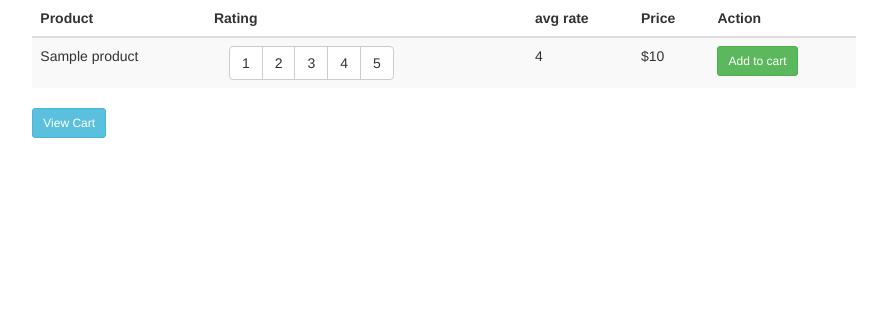
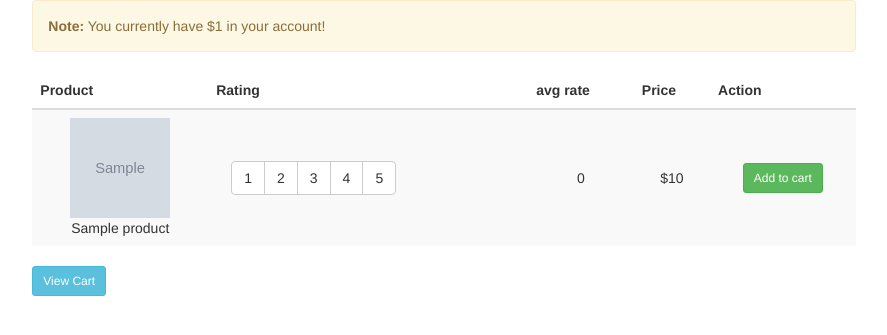
Before and after one commit to ckkaqa/simple-shopping, a PHP site: page / in a window 1280 px wide. Shown: the top 335 px of the page, without its empty margins (196-1083 px from the left). Run offline with PHP 8.4, Linux system fonts and the light colour scheme; the visitor is signed in with stand-in values (Sample User, id 1); tables that the repository leaves empty or names only in its code hold one stand-in row (values such as "Sample post"); grey boxes marked "Sample" are stand-in pictures.

Commit message:
add session; be a user per browser session, enhance shop looks

```diff
--- a/ajax_post.php
+++ b/ajax_post.php
@@ -11,7 +11,8 @@
 			$query = "UPDATE
 						orders
 					  SET quantity=".$new_quantity."
-					  WHERE id = ".$_POST['id']."";
+					  WHERE product_id = ".$_POST['id']."
+					  AND is_paid = 0";
 
 			$order->do_query($query);
 
--- /dev/null
+++ b/assets/css/app.css
@@ -0,0 +1,18 @@
+.product-img
+{
+	height: 100px;
+	width: 100px;
+	display: block;
+}
+
+.product-img-center-block
+{
+	margin-left: auto;
+    margin-right: auto;
+}
+
+.cell-center
+{
+	text-align: center !important;
+    vertical-align: middle !important;
+}
--- a/assets/js/home.js
+++ b/assets/js/home.js
@@ -36,20 +36,50 @@ $(document).ready(function(){
 
 	});
 
+	$("#sel1").on('change', function(){
+		var addl = $("#transport_addl").val();
+
+		total_container = $("#current_payment_container");
+		transport_cost = $(this).val() == 1 ? 0 : 5;
+
+		if(parseFloat(addl) > 0){
+			console.log('its here');
+			new_total = parseFloat(total_container.text()) - parseFloat(addl);
+			total_container.text(new_total);
+			$("#transport_addl").val(0);
+		}else{
+			new_total = parseFloat(total_container.text()) + parseFloat(transport_cost);
+			total_container.text(new_total);
+			$("#transport_addl").val(transport_cost);
+		}
+
+	});
+
 	$(".pay_order").on('click', function(){
 		if($("#sel1").val() != 0){
 			var current = $("#current_payment_container").text();
 			var balance = $("input.balance").val();
 
+			var val = $("#sel1").val();
+			var transport_deduct = val == 1 ? 0 : 5;
+			var now = parseFloat(balance)-parseFloat(current)-transport_deduct;
+
 			if(current > parseFloat(balance)){
 				alert('Insufficient funds!');
 			}else{
-				var val = $("#sel1").val();
-				var transport_deduct = val == 1 ? 0 : 5;
+				request = $.ajax({
+			        url: "ajax_pay.php",
+			        type: "post",
+			        data: {payment: current},
+			        success: function()
+			        {
+			        	location.reload(true);
+			        }
+			    });
 
-				var now = parseFloat(balance)-parseFloat(current)-transport_deduct;
-				$(".balance_container").show();
-				$("#remaining_balance").text((now).toFixed(2));
+				// var now = parseFloat(balance)-parseFloat(current)-transport_deduct;
+				// $(".balance_container").show();
+				// $("#remaining_balance").text((now).toFixed(2));
 			}
 		}else{
 			alert("You have to select transport type");
--- a/index.php
+++ b/index.php
@@ -5,7 +5,9 @@
 	require_once('model/transport_type.php');
 
 	session_start();
-	$_SESSION['balance'] = '100';
+	if(!isset($_SESSION['balance'])){
+		$_SESSION['balance'] = '100';
+	}
 
 	class Main
 	{
@@ -14,7 +16,7 @@
 		public function index()
 		{
 			$product = new Product();
-			$this->data['products'] = $product->get_all('','products','id,name,price,avg_rating');
+			$this->data['products'] = $product->get_all('','products','id,name,price,avg_rating,thumbnail_name,session_id');
 
 			$cart = new Cart();
 			$this->data['cart_status'] = $cart->get('','cart', 'id, cart_status');
@@ -24,17 +26,19 @@
 
 			$order = New Order();
 			$query = "SELECT
-						p.id, p.name, o.quantity,p.price,p.price * o.quantity as total
+						p.id, p.name, o.quantity,p.price,p.price * o.quantity as total,
+						p.thumbnail_name
 					  from products p
 					  LEFT JOIN orders o
 					  ON o.product_id = p.id
-					  where o.quantity != 0";
+					  where o.quantity != 0
+					  AND o.is_paid = 0";
 
 			$this->data['orders'] = $order->do_query($query, true);
 
 			if ($_POST){
 				$product_id = $_POST['product_id'];
-				$product_order = $order->get('product_id='.$product_id,'orders','id,quantity');
+				$product_order = $order->get('product_id='.$product_id.' AND is_paid=0','orders','id,quantity');
 
 				if(count($product_order) > 0){
 					$new_quantity = $product_order['quantity'] + 1;
--- a/views/home.php
+++ b/views/home.php
@@ -7,6 +7,10 @@
 				  <strong>Success!</strong> <?=$this->data['message'];?>
 				</div>
 			<?php endif; ?>
+			<div class="alert alert-warning">
+			  <strong>Note:</strong> You currently have $<?=$_SESSION['balance'];?> in your account!
+			</div>
+
 			<table class="table table-striped">
 			    <thead>
 			      <tr>
@@ -21,8 +25,11 @@
 			    	<?php if(count($this->data['products']) > 0) : ?>
 			    		<?php foreach ($this->data['products'] as $product):?>
 					      <tr>
-					        <td><?=$product['name']?></td>
-					        <td>
+					        <td class = "text-center">
+					        	<img class="product-img-center-block product-img img img-responsive" src="assets/img/<?=$product['thumbnail_name']; ?>" alt="<?=$product['thumbnail_name']; ?>">
+					        	<?=$product['name']?>
+					        	</td>
+					        <td class = "cell-center">
 					        	<div class="btn-group col-md-8 col-sm-5 col-xs-5" data-toggle="buttons">
 				                    <label class="btn btn-default click_rate">
 				                      <input data-id = "<?=$product['id']?>" type="radio" name="educationalValue" id="edValueRdo1" value="1">1</label>
@@ -36,9 +43,15 @@
 				                      <input data-id = "<?=$product['id']?>" type="radio" name="educationalValue" id="edValueRdo5" value="5">5</label>
 				                </div>
 					        </td>
-					        <td><?=round($product['avg_rating'],2);?></td>
-					        <td>$<?=$product['price']?></td>
-					        <td>
+					        <td class = "cell-center">
+					        	<?php if(session_id() == $product['session_id']):?>
+					        		<?=round($product['avg_rating'],2);?>
+					        	<?php else: ?>
+					        		0
+					        	<?php endif;?>
+					        </td>
+					        <td class = "cell-center">$<?=$product['price']?></td>
+					        <td class = "cell-center">
 					        	<form method = "post" action = "index.php">
 					        		<input type="hidden" name="product_id" value = "<?=$product['id']?>"/>
 					        		<button data-id = "<?=$product['id']?>" class = "btn btn-sm btn-success add_cart">Add to cart</button>
@@ -86,9 +99,12 @@
 						    		<?php foreach ($this->data['orders'] as $product):?>
 						    		  <?php $total_payment = $total_payment + $product['total']; ?>
 								      <tr>
-								        <td><?=$product['name']?></td>
-								        <td>$<?=$product['price']?></td>
 								        <td>
+								        	<img class="product-img-center-block product-img img img-responsive" src="assets/img/<?=$product['thumbnail_name']; ?>" alt="<?=$product['thumbnail_name']; ?>">
+								        	<?=$product['name']?>
+								        </td>
+								        <td class = "cell-center">$<?=$product['price']?></td>
+								        <td class = "cell-center">
 
 								        	<div class="input-group col-md-4">
 									          <span class="input-group-btn">
@@ -113,6 +129,7 @@
 
 						<div class="form-group">
 						  <label for="sel1">Select list:</label>
+						  <input id = "transport_addl" type="hidden" name="transport_addl" value = "0" />
 						  <select class="form-control" id="sel1">
 						    <option value = "0">Select One</option>
 							    <?php if(count($this->data['transport_types']) > 0) :?>
--- a/views/layouts/header.php
+++ b/views/layouts/header.php
@@ -3,5 +3,6 @@
 <head>
 	<title>shopping</title>
 	<link rel="stylesheet" type="text/css" href="assets/css/bootstrap-3.3.7.min.css">
+	<link rel="stylesheet" type="text/css" href="assets/css/app.css">
 </head>
 <body>
```
Also changed, not shown: ajax_pay.php (added, +31 -0 lines), ajax_rating.php (+8 -4 lines), assets/img/apple.jpg (added), assets/img/beer.jpg (added), assets/img/cheese.jpg (added), assets/img/water.jpg (added), model/model.php (line endings or trailing spaces).
